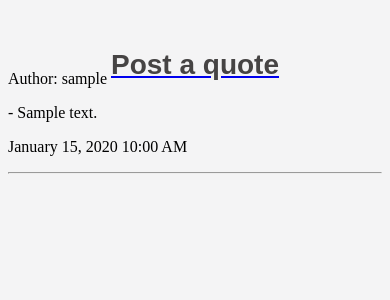
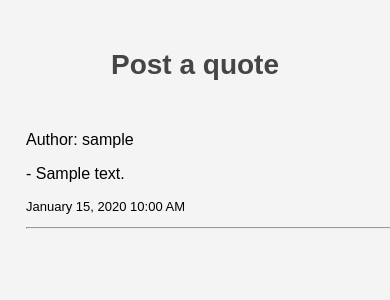
Before and after one commit to CCXLV/quoty, a Flask app: page /posts in a window 390 px wide; the page is wider, and only the part inside the window is pictured. Shown: the top 300 px of that part. Run offline with Flask 2, Linux system fonts and the light colour scheme; a database or web service that is not in the repository returns one stand-in record (values such as "Sample title").

Commit message:
Update styles.css

```diff
--- a/static/css/styles.css
+++ b/static/css/styles.css
@@ -7,6 +7,11 @@
 }
 body{
     background-color: var(--background-color);
+    overflow-y: auto;
+    overflow-x: hidden;
+}
+a{
+    text-decoration: none;
 }
 #title{
     text-align: center;
@@ -14,7 +19,7 @@
     font-size: 30px;
     top: 30px;
     position: relative;
-    color: var(--title-color)
+    color: var(--title-color);
 }
 .post{
     width: 900px;
@@ -169,3 +174,58 @@
         top: 350px;
     }
 }
+
+.post-div{
+    display: block;
+    width: 702px;
+    height: auto;
+    left: 0;
+    right: 0;
+    position: relative;
+    margin: 80px auto;
+}
+.post-content{
+    width: 670px;
+    font-family: 'Poppins', sans-serif;
+    font-size: 16px;
+    position: relative;
+}
+#date{
+    font-size: 13px;
+}
+::-webkit-scrollbar {
+    width: 7px;
+}
+::-webkit-scrollbar-thumb {
+    background-color: var(--main-color);
+    border-radius: 8px;
+}
+
+
+@media (max-width: 700px){
+    body{
+        overflow-y: scroll;
+    }
+    .post-div{
+        width: 650px;
+        padding: 0 15px 15px;
+    }
+    .post-content{
+        width: 600px;
+        font-family: 'Poppins', sans-serif;
+        font-size: 16px;
+        position: relative;
+    }
+}
+@media (max-width: 578px){
+    .post-div{
+        width: 560px;
+        padding: 0 18px 18px;
+    }
+    .post-content{
+        width: 450px;
+        font-family: 'Poppins', sans-serif;
+        font-size: 16px;
+        position: relative;
+    }
+}
```
